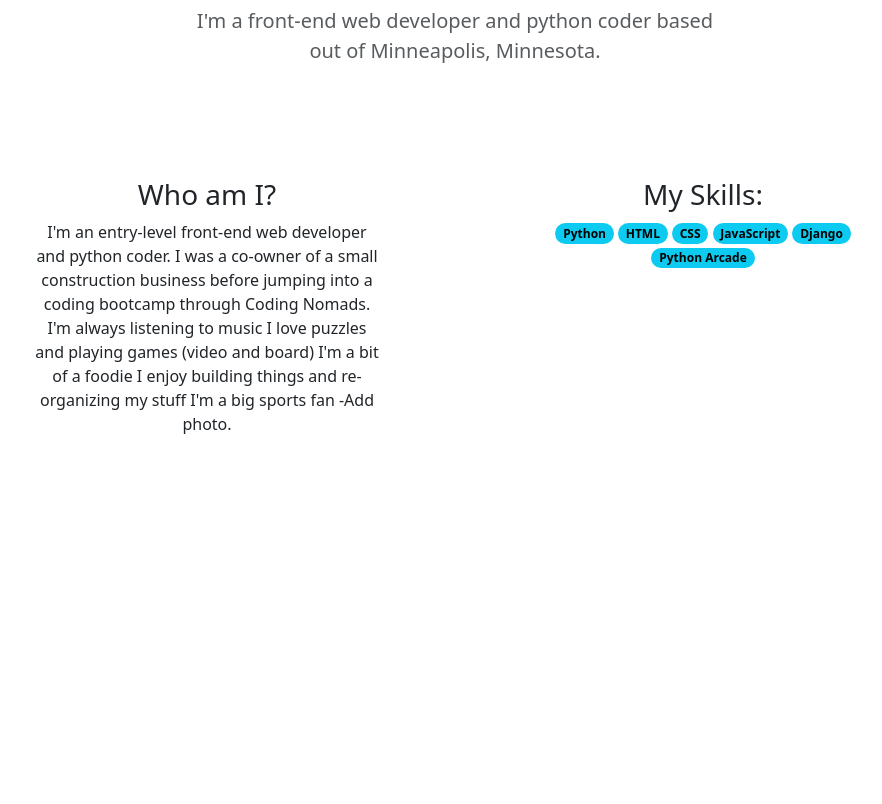
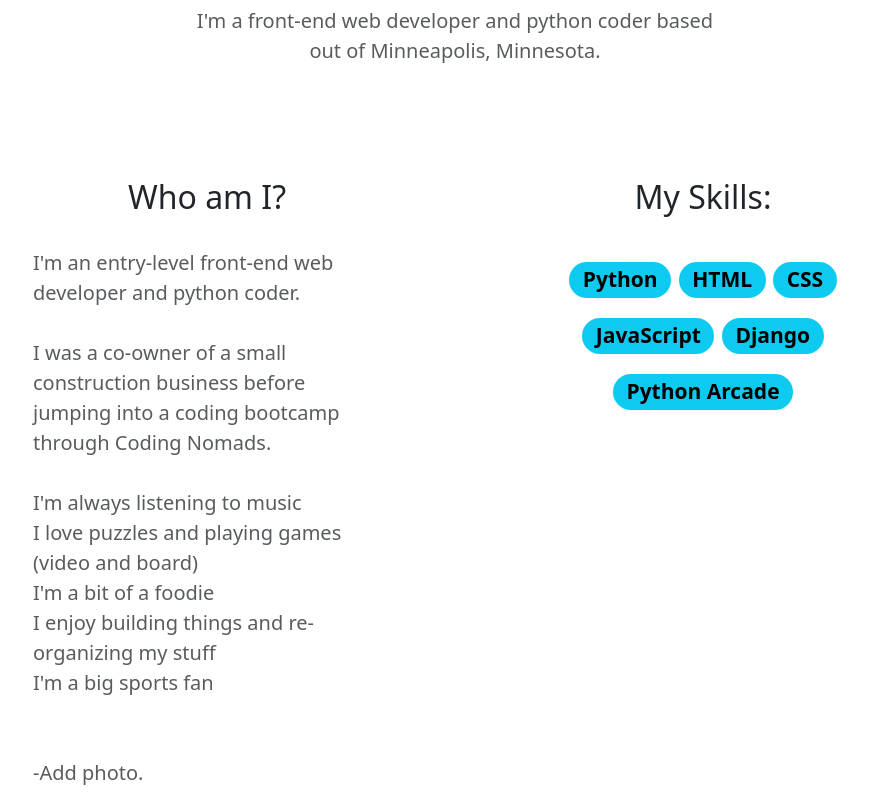
Before and after one commit to jake-bestland/django-portfolio-website, a Django app: page /about/ in a window 1280 px wide. Shown: the part 218-1022 px from the top of the page, without its empty margins (185-1067 px from the left). Before the commit the page ends 652 px from the top, so only its background shows below. Run offline with Django 5.2, Linux system fonts and the light colour scheme; data comes from the database, SQL or seed files in the repository; both versions use the stored data as it was after the commit; some libraries are stand-ins or nearby versions.

Commit message:
Added widgets with attrs to ContactForm. Changed spacing of cards on project index page. Changed styling on about page, and contact page.

```diff
--- a/projects/forms.py
+++ b/projects/forms.py
@@ -1,6 +1,6 @@
 from django import forms
 
 class ContactForm(forms.Form):
-    name = forms.CharField(max_length=200)
-    email = forms.EmailField()
-    message = forms.CharField(widget=forms.Textarea)
+    name = forms.CharField(max_length=200, widget=forms.TextInput(attrs={'class': 'form-control'}))
+    email = forms.EmailField(widget=forms.EmailInput(attrs={'class': 'form-control'}))
+    message = forms.CharField(widget=forms.Textarea(attrs={'class': 'form-control'}))
--- a/projects/templates/projects/about.html
+++ b/projects/templates/projects/about.html
@@ -16,12 +16,12 @@
 <div class="container text-center">
     <div class="row justify-content-evenly">
         <div class="col-4">
-            <h3>Who am I?</h3>
-          {{ text.main_text }}
+            <h2 class="fw-light"><strong>Who am I?</strong></h2><br>
+            <p class="lead text-start text-body-secondary fs-5" style="white-space: pre-wrap">{{ text.main_text }}</p>
         </div>
         <div class="col-4">
-            <h3>My Skills:</h3>
-            <p>
+            <h2 class="fw-light"><strong>My Skills:</strong></h2><br>
+            <p class="fs-3 lh-lg">
                 {% for skill in skills %}
                 <span class="badge rounded-pill text-bg-info">{{ skill.name }}</span>
                 {% endfor %}
--- a/projects/templates/projects/homepage.html
+++ b/projects/templates/projects/homepage.html
@@ -6,7 +6,7 @@
     <div class="row py-lg-5">
         <div class="col-lg-6 col-md-8 mx-auto">
             <h1 class="fw-light">Hi, I'm Jake Bestland</h1>
-            <p class="lead text-body-secondary">I'm a Python and front-end web developer</p>
+            <p class="lead text-body-secondary">I'm front-end web developer and python coder</p>
             <p>
             <a class="icon-link icon-link-hover" style="--bs-icon-link-transform: translate3d(0, -.125rem, 0);" href="https://github.com/jake-bestland">
                 <svg xmlns="http://www.w3.org/2000/svg" width="16" height="16" fill="currentColor" class="bi bi-github fs-2" viewBox="0 0 16 16">
--- a/projects/templates/projects/index.html
+++ b/projects/templates/projects/index.html
@@ -11,9 +11,10 @@
     </div>
 </section>
 
-<div class="row">
+<div class="row row-cols-1 row-cols-md-2 g-4">
 {% for project in projects %}
-    <div class="card mb-3" style="max-width: 540px;">
+    <div class="col gx-5">
+        <div class="card mb-3"">
             <div class="row g-0">
                 <div class="col-md-4">
                     <div class="gif-container d-inline-block">
@@ -33,6 +34,7 @@
                 </div>
             </div>
         </div>
+    </div>
 {% endfor %}
 </div>
 
```
Also changed, not shown: projects/templates/projects/contact.html (+26 -2 lines), db.sqlite3. Lines whose indentation alone changed are shown as unchanged.
